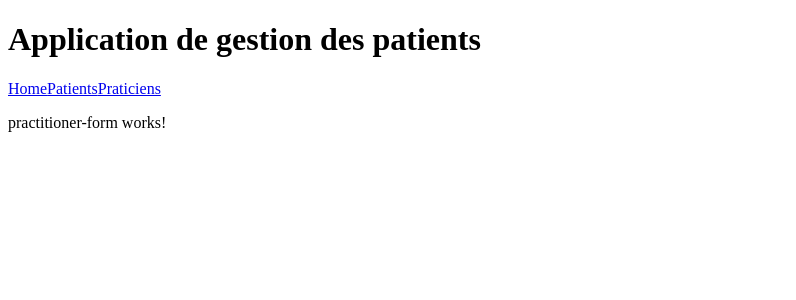
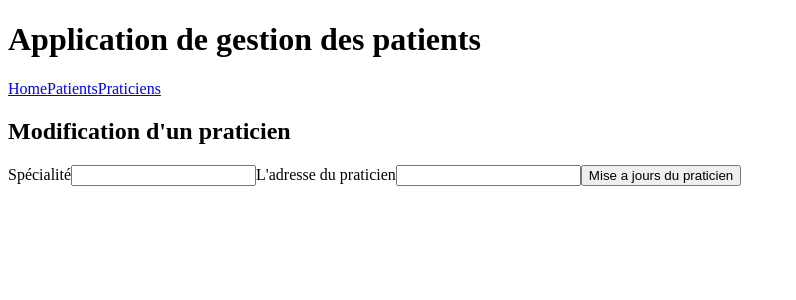
Before and after one commit to Techktr/GestionPatient, an Angular app: page /practitioners/1/edit in a window 1280 px wide. Shown: the top 300 px of the page, without its empty margins (0-796 px from the left). Built offline with nearby package versions, Linux system fonts and the light colour scheme; no server answers.

Commit message:
feat: ajout du formulaire d'ajout et de modification d'un praticien.

```diff
--- a/src/app/patient/patient-form/patient-form.ts
+++ b/src/app/patient/patient-form/patient-form.ts
@@ -1,5 +1,5 @@
-import {ChangeDetectorRef, Component, inject, OnInit} from '@angular/core';
-import {FormBuilder, FormControl, FormGroup, ReactiveFormsModule, Validators} from '@angular/forms';
+import {Component, inject, OnInit} from '@angular/core';
+import {FormBuilder, FormGroup, ReactiveFormsModule, Validators} from '@angular/forms';
 import {PatientService} from '../patient';
 import {ActivatedRoute, Router} from '@angular/router';
 import {Patient} from '../models/patient.interface';
@@ -18,7 +18,6 @@ export class PatientForm implements OnInit {
   public patientForm: FormGroup = this.formBuilder.group({lastName: ['',Validators.required],firstName: ['',Validators.required],age: [1,Validators.required],sportName: ['',Validators.required],address: ['']});
   private patientService: PatientService = inject(PatientService);
   private router:Router = inject(Router);
-  protected readonly FormControl = FormControl;
   private route: ActivatedRoute = inject(ActivatedRoute);
   protected id: string| null = null;
 
--- a/src/app/practitioner/practitioner-form/practitioner-form.html
+++ b/src/app/practitioner/practitioner-form/practitioner-form.html
@@ -1 +1,35 @@
-<p>practitioner-form works!</p>
+@if (id){
+  <h2>Modification d'un praticien</h2>
+} @else {
+  <h2>Ajout d'un praticien</h2>
+}
+
+<form [formGroup]="practitionerForm" (ngSubmit)="submit()">
+  @if (!id) {
+    <label>Nom du praticien</label>
+    <input formControlName="lastname">
+    @if (practitionerForm.get('lastname')?.touched && practitionerForm.get('lastname')?.errors) {
+        <span>Le champ nom du praticien est obligatoire</span>
+    }
+    <label>Prénom du praticien</label>
+    <input formControlName="firstname">
+    @if (practitionerForm.get('firstname')?.touched && practitionerForm.get('firstname')?.errors) {
+      <span>Le champ prénom du praticien est obligatoire</span>
+    }
+  }
+  <label>Spécialité</label>
+  <input formControlName="speciality">
+  @if (practitionerForm.get('speciality')?.touched && practitionerForm.get('speciality')?.errors){
+    <span>La spécialité du praticien est obligatoire</span>
+  }
+  <label>L'adresse du praticien</label>
+  <input formControlName='address'>
+  @if (practitionerForm.get('address')?.touched && practitionerForm.get('address')?.errors){
+    <span>L'adresse du praticien est obligatoire</span>
+  }
+  @if (id) {
+    <button type="submit">Mise a jours du praticien</button>
+  } @else {
+    <button type="submit">Création du praticien</button>
+  }
+</form>
--- a/src/app/practitioner/practitioner-form/practitioner-form.ts
+++ b/src/app/practitioner/practitioner-form/practitioner-form.ts
@@ -1,11 +1,48 @@
-import { Component } from '@angular/core';
+import { Component, inject } from '@angular/core';
+import { FormBuilder, FormGroup, ReactiveFormsModule, Validators } from "@angular/forms";
+import {PractitionerService} from '../practitioner';
+import {ActivatedRoute, Router } from "@angular/router";
+import {Practitioner} from '../models/practitioner.interface';
+import {PractitionerUpdate} from '../models/practitioner-update.interface';
 
 @Component({
   selector: 'app-practitioner-form',
-  imports: [],
+  imports: [ReactiveFormsModule],
   templateUrl: './practitioner-form.html',
   styleUrl: './practitioner-form.css',
 })
 export class PractitionerForm {
+  private formBuilder: FormBuilder = inject(FormBuilder);
+  public practitionerForm: FormGroup = this.formBuilder.group({firstName: ['', Validators.required], lastName: ['', Validators.required], speciality: ['', Validators.required], address: ['', Validators.required]});
+  private practitionerService: PractitionerService = inject(PractitionerService);
+  private router:Router = inject(Router);
+  private route: ActivatedRoute = inject(ActivatedRoute);
+  protected id: string| null = null;
 
+  public submit () {
+    if(this.practitionerForm.valid){
+      if (this.id){
+        let practitioner: Practitioner = {id: parseInt(this.id), ...this.practitionerForm.value}
+        let practitionerUptade: PractitionerUpdate = {id: practitioner.id, address: practitioner.address, speciality: practitioner.speciality};
+        this.practitionerService.updatePractitioner(practitionerUptade).subscribe(() => this.router.navigate(['practitioners',this.id]));
+      }
+      else {
+        this.practitionerService.addPractitioner(this.practitionerForm.value).subscribe(() => this.router.navigate(['practitioners']));
+      }
+    }
+    else {
+      console.log("Le formulaire n'est pas valide");
+    }
+  }
+
+  ngOnInit() {
+    this.id = this.route.snapshot.paramMap.get('id');
+    if(this.id){
+      this.practitionerService.getPractitioner(parseInt(this.id)).subscribe(practitioner => {
+        if(practitioner){
+          return this.practitionerForm.patchValue(practitioner);
+        }
+      });
+    }
+  }
 }
```
